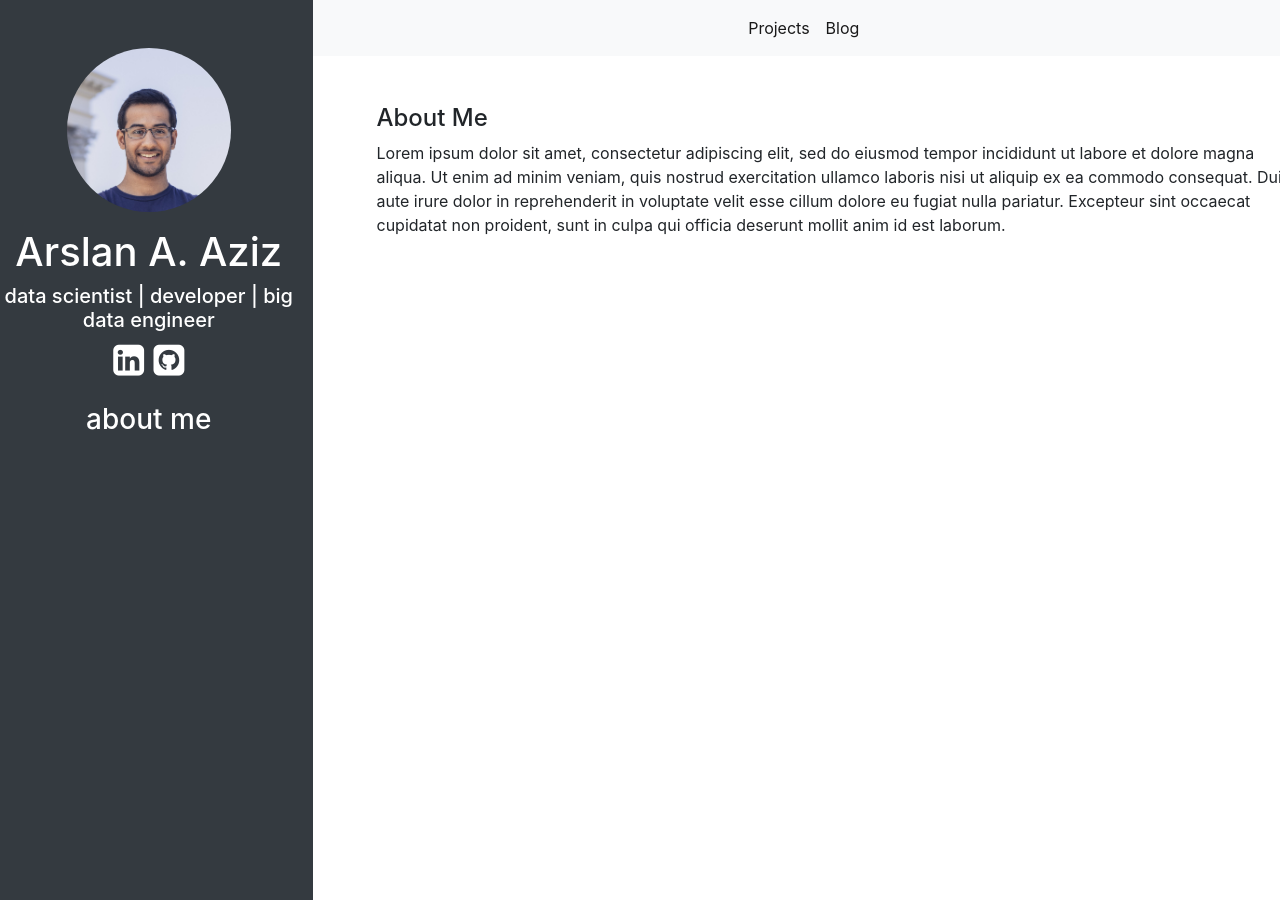
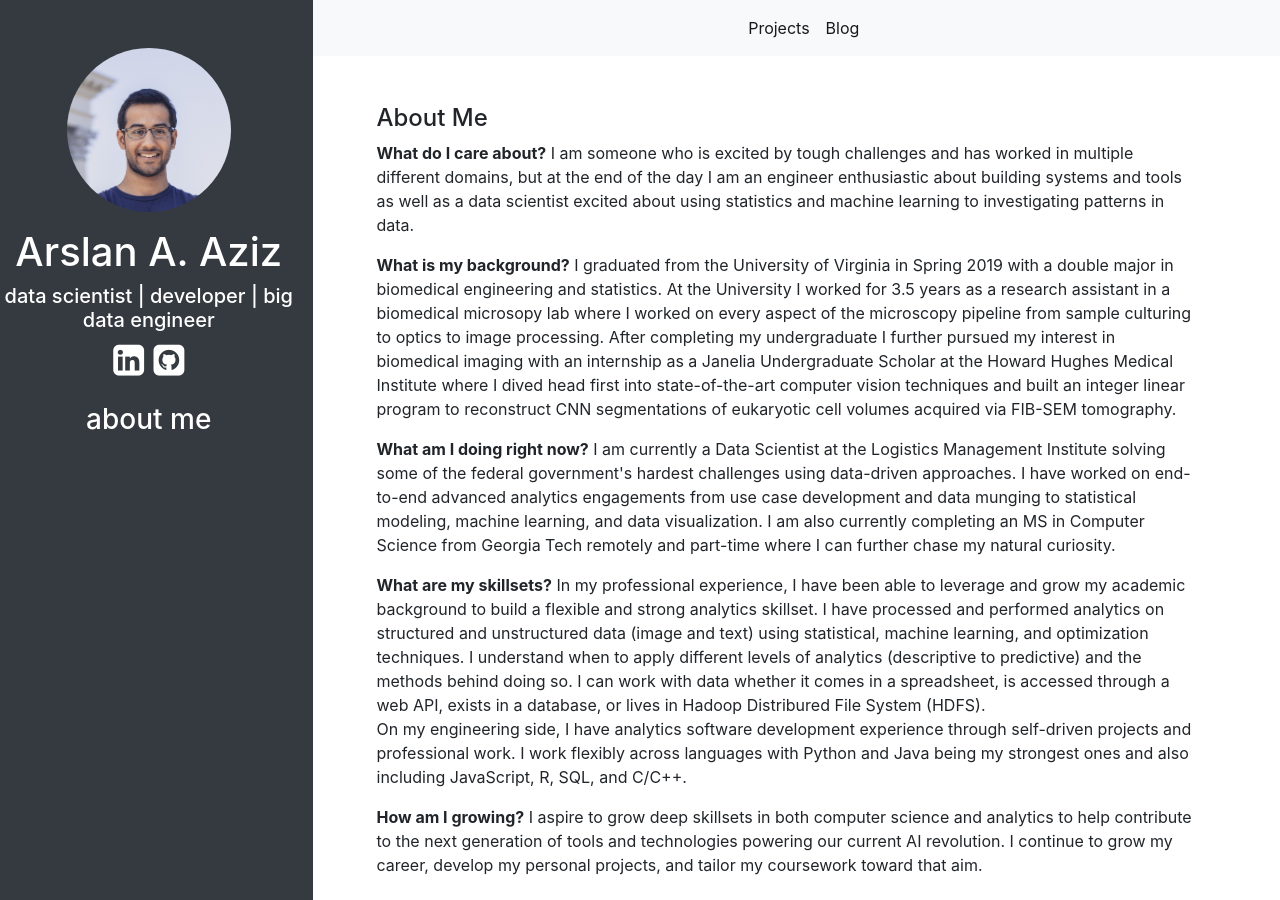
Before and after one commit to arslan-aziz/arslan-aziz.github.io, a Jekyll site: the page built from aboutme.html, in a window 1280 px wide. Built offline with Jekyll 4.4.1, drawn with Linux system fonts in a browser that asks for light colours.

Commit message:
updated project, about, blog content

```diff
--- a/aboutme.html
+++ b/aboutme.html
@@ -2,7 +2,33 @@
 layout: default
 title: About Me
 ---
-<div class="container-flex ml-5">
+<div class="container-flex ml-5 mr-5 pr-5">
     <h4>About Me</h4>
-    <p>Lorem ipsum dolor sit amet, consectetur adipiscing elit, sed do eiusmod tempor incididunt ut labore et dolore magna aliqua. Ut enim ad minim veniam, quis nostrud exercitation ullamco laboris nisi ut aliquip ex ea commodo consequat. Duis aute irure dolor in reprehenderit in voluptate velit esse cillum dolore eu fugiat nulla pariatur. Excepteur sint occaecat cupidatat non proident, sunt in culpa qui officia deserunt mollit anim id est laborum.</p>
+    <p>
+        <b>What do I care about?</b> I am someone who is excited by tough challenges and has worked in multiple different domains, but at the end of the day I am an engineer enthusiastic about building systems and tools as well as a data scientist excited about using statistics and machine learning to investigating patterns in data.
+    </p>
+    <p>
+        <b>What is my background?</b> I graduated from the University of Virginia in Spring 2019 with a double major in biomedical engineering and statistics. At the University I worked for 3.5 years as a research assistant in a biomedical microsopy lab where I worked on every aspect of the microscopy pipeline from sample culturing to optics to image processing.
+        After completing my undergraduate I further pursued my interest in biomedical imaging with an internship as a Janelia Undergraduate Scholar at the Howard Hughes
+        Medical Institute where I dived head first into state-of-the-art computer vision techniques and built an integer linear program to reconstruct CNN segmentations
+        of eukaryotic cell volumes acquired via FIB-SEM tomography.
+    </p>
+    <p>
+        <b>What am I doing right now?</b> I am currently a Data Scientist at the Logistics Management Institute solving some of the federal government's
+        hardest challenges using data-driven approaches. I have worked on end-to-end advanced analytics engagements from use case development and data munging
+        to statistical modeling, machine learning, and data visualization. I am also currently completing an MS in Computer Science from Georgia Tech remotely
+        and part-time where I can further chase my natural curiosity.
+    </p>
+    <p>
+        <b>What are my skillsets?</b> In my professional experience, I have been able to leverage and grow my academic background to build a flexible
+        and strong analytics skillset. I have processed and performed analytics on structured and unstructured data (image and text) using statistical,
+        machine learning, and optimization techniques. I understand when to apply different levels of analytics (descriptive to predictive) and the methods
+        behind doing so. I can work with data whether it comes in a spreadsheet, is accessed through a web API, exists in a database, or lives in Hadoop Distribured File System (HDFS).<br>
+        On my engineering side, I have analytics software development experience through self-driven projects and professional work. I work flexibly across languages
+        with Python and Java being my strongest ones and also including JavaScript, R, SQL, and C/C++.
+    </p>
+    <p>
+        <b>How am I growing?</b> I aspire to grow deep skillsets in both computer science and analytics to help contribute to the next generation of tools and technologies
+        powering our current AI revolution. I continue to grow my career, develop my personal projects, and tailor my coursework toward that aim.
+    </p>
 </div>
```
Also changed, not shown: _posts/2018-08-20-bananas.md (deleted, +0 -12 lines), _posts/2018-08-21-apples.md (deleted, +0 -11 lines), _posts/2018-08-22-kiwifruit.md (deleted, +0 -12 lines), _posts/2020-10-31-welcome.md (added, +18 -0 lines), index.html (+14 -12 lines), assets/images/FFT_example1.png (added), assets/images/expense_tracker1.png (added).
